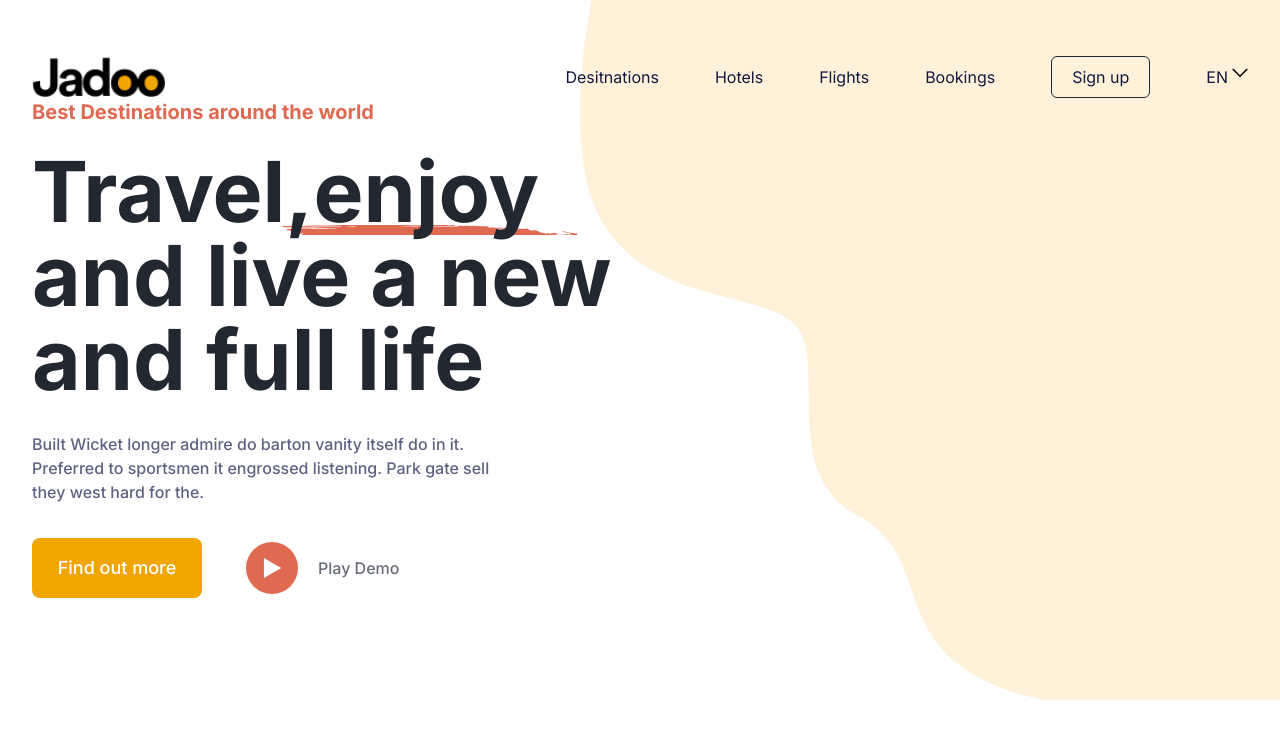
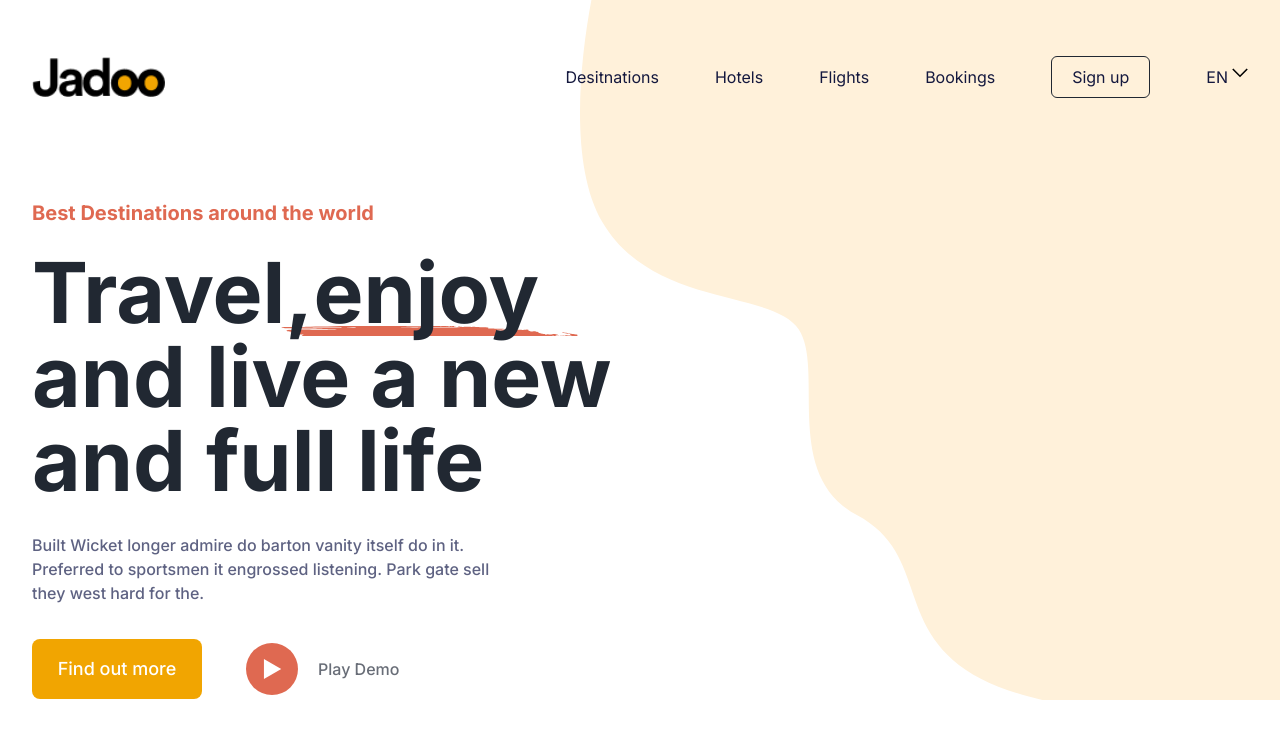
Before and after one commit to smisyuk4/travel-landing, a Next.js app: page / in a window 1280 px wide. Shown: the top 738 px of the page. Built offline with nearby package versions, Linux system fonts and the light colour scheme.

Commit message:
write flex styles for position text container

```diff
--- a/app/globals.css
+++ b/app/globals.css
@@ -14,4 +14,8 @@ body {
   .btn-primary {
     @apply hover:bg-red-600;
   }
+
+  .custom-lg-height {
+    @apply h-[calc(100dvh-42px-56px)];
+  }
 }
--- a/components/Hero.tsx
+++ b/components/Hero.tsx
@@ -3,7 +3,7 @@ import { PlayButtonIcon } from '@/assets/icons';
 
 export const Hero = ({}) => {
   return (
-    <section>
+    <section className='flex items-center custom-lg-height'>
       <div className='lg:w-[630px]'>
         <h2 className='lg:mb-[24px] lg:text-xl font-bold text-brand-red'>
           Best Destinations around the world
```
